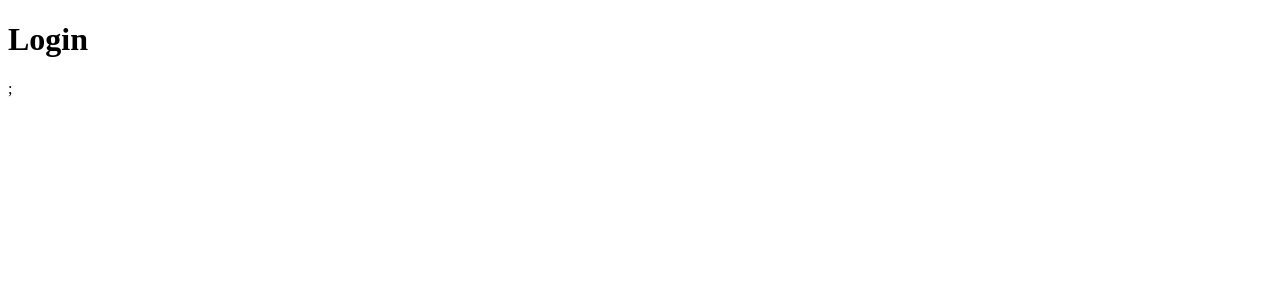
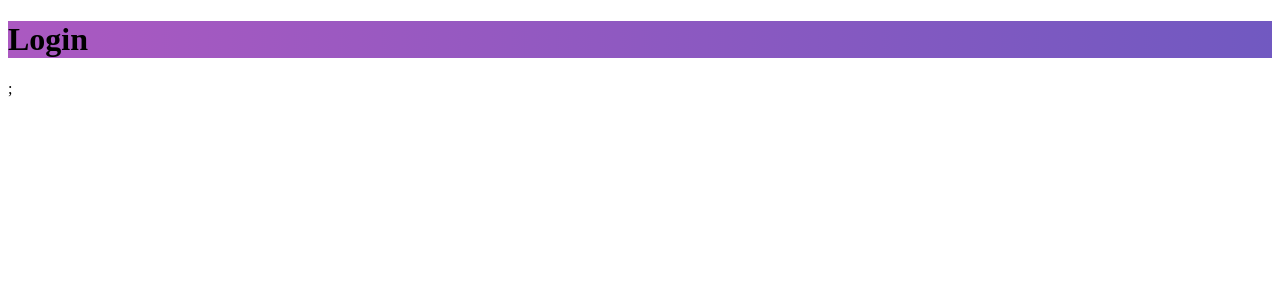
Before and after one commit to jericgs/gobarber-web, a React (Create React App) app: page / in a window 1280 px wide. Shown: the top 300 px of the page. Built offline with nearby package versions, Linux system fonts and the light colour scheme; the HTML template or start-up script is replaced by a standard one.

Commit message:
Layouts por páginas

```diff
--- a/package.json
+++ b/package.json
@@ -12,7 +12,8 @@
     "react-dom": "^16.13.1",
     "react-router-dom": "^5.2.0",
     "react-scripts": "3.4.1",
-    "reactotron-react-js": "^3.3.7"
+    "reactotron-react-js": "^3.3.7",
+    "styled-components": "^5.1.1"
   },
   "scripts": {
     "start": "react-scripts start",
--- /dev/null
+++ b/src/pages/_layouts/auth/index.js
@@ -0,0 +1,14 @@
+import React from 'react';
+import PropType from 'prop-types';
+
+import { Wrapper } from './styles';
+
+function AuthLayout({ children }) {
+  return <Wrapper>{children}</Wrapper>;
+}
+
+AuthLayout.propTypes = {
+  children: PropType.element.isRequired,
+};
+
+export default AuthLayout;
--- /dev/null
+++ b/src/pages/_layouts/auth/styles.js
@@ -0,0 +1,6 @@
+import styled from 'styled-components';
+
+export const Wrapper = styled.div`
+  height: 100%;
+  background: linear-gradient(-90deg, #7159c1, #ab59c1);
+`;
--- /dev/null
+++ b/src/pages/_layouts/default/index.js
@@ -0,0 +1,14 @@
+import React from 'react';
+import PropType from 'prop-types';
+
+import { Wrapper } from './styles';
+
+function DefaultLayout({ children }) {
+  return <Wrapper>{children}</Wrapper>;
+}
+
+DefaultLayout.propTypes = {
+  children: PropType.element.isRequired,
+};
+
+export default DefaultLayout;
--- /dev/null
+++ b/src/pages/_layouts/default/styles.js
@@ -0,0 +1,6 @@
+import styled from 'styled-components';
+
+export const Wrapper = styled.div`
+  height: 100%;
+  background: #333;
+`;
--- a/src/routes/Route.js
+++ b/src/routes/Route.js
@@ -1,6 +1,9 @@
 import React from 'react';
 import PropTypes from 'prop-types';
 import { Route, Redirect } from 'react-router-dom';
+
+import AuthLayout from '../pages/_layouts/auth';
+import DefaultLayout from '../pages/_layouts/default';
 
 export default function RouteWrapper({
   component: Component,
@@ -17,7 +20,18 @@
     return <Redirect to="/dashboard" />;
   }
 
-  return <Route {...rest} component={Component} />;
+  const Layout = signed ? DefaultLayout : AuthLayout;
+
+  return (
+    <Route
+      {...rest}
+      render={(props) => (
+        <Layout>
+          <Component {...props} />
+        </Layout>
+      )}
+    />
+  );
 }
 
 RouteWrapper.propTypes = {
```
Also changed, not shown: 2 other files (tests, documents, lock files or other folders).
